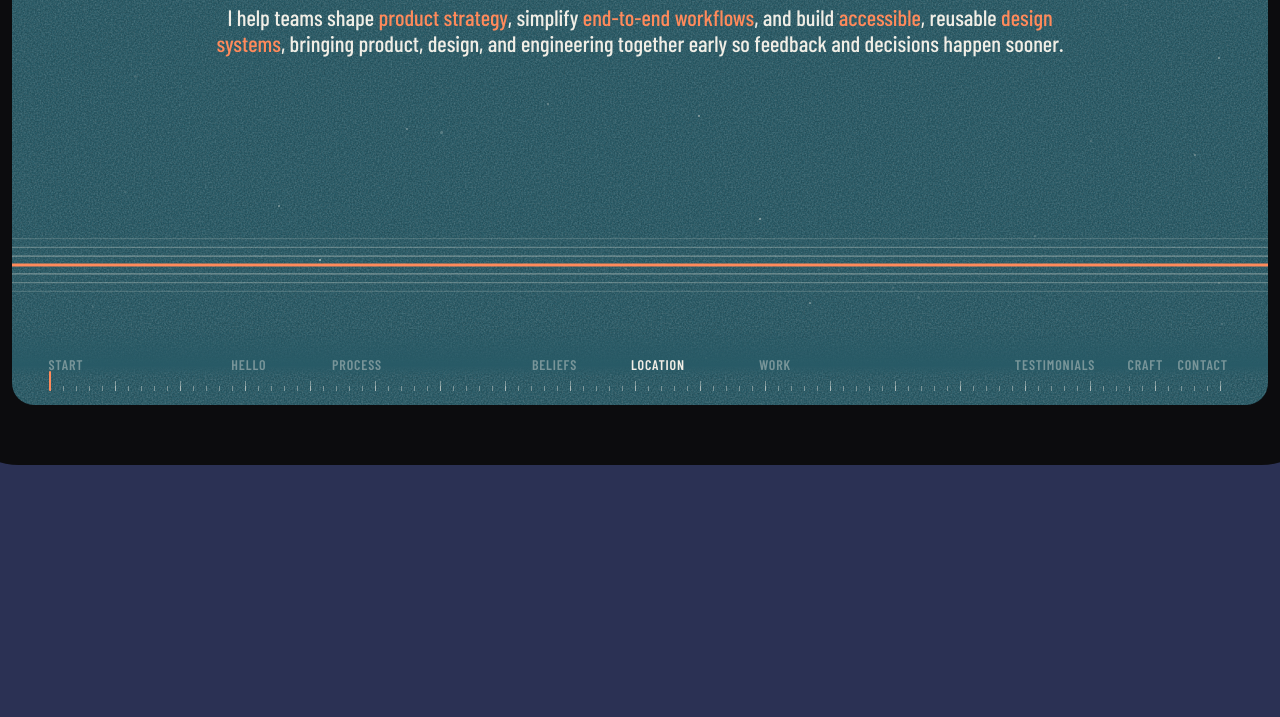
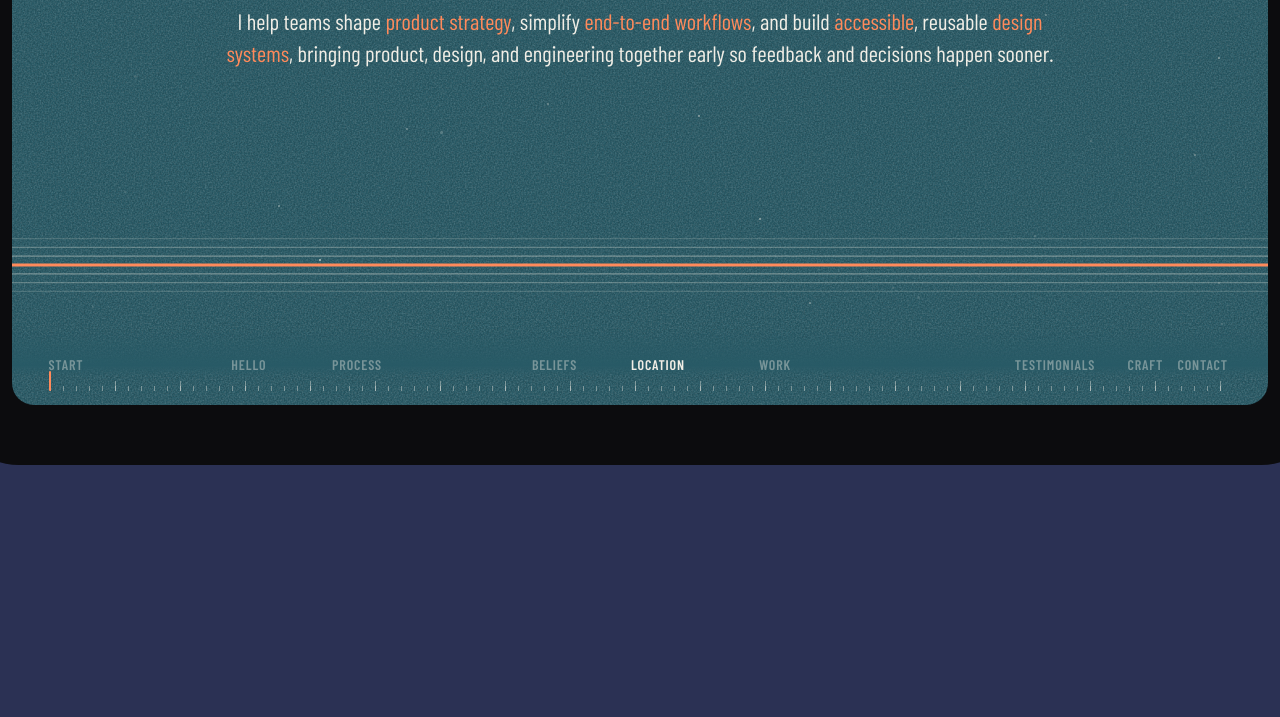
Before and after one commit to Sam2707/Sam2707.github.io, a plain HTML site: page index.html in a window 1280 px wide. Shown: the part 383-1100 px from the top of the page. Drawn offline with nearby package versions, Linux system fonts and the light colour scheme; animation ran at ten frames a second; a web font is replaced by a local one.

Commit message:
Match the hero intro's type to the beliefs paragraph
Regular weight and 1.45 line height, the same as the beliefs paragraph.

Co-Authored-By: Claude Opus 5.5 <noreply@anthropic.com>

```diff
--- a/index.html
+++ b/index.html
@@ -142,7 +142,7 @@
   .hero-sub { text-wrap: balance; }
   .nowrap { white-space: nowrap; }
   .hero-sub .hw { color: var(--coral); }
-  .hero-sub b { display: block; text-wrap: balance; font-family: var(--f-ui); font-weight: 500; font-size: clamp(20px, 1.75vw, 25px); line-height: 1.15; color: var(--cream); }
+  .hero-sub b { display: block; text-wrap: balance; font-family: var(--f-ui); font-weight: 400; font-size: clamp(20px, 1.75vw, 25px); line-height: 1.45; letter-spacing: normal; color: var(--cream); }
   .hero-cta { position: relative; z-index: 6; display: flex; flex-wrap: wrap; justify-content: center; align-items: center; gap: 12px 22px; margin-top: 22px; }
   .btn-work { display: inline-flex; align-items: center; gap: 8px; padding: 6px 0; color: var(--cream-2); font: 500 16px/1 var(--f-ui); letter-spacing: .08em; text-transform: uppercase; text-decoration: none; transition: color .3s; }
   .btn-work .t { text-decoration: underline; text-decoration-thickness: 1px; text-underline-offset: 6px; text-decoration-color: rgba(255,255,255,.35); transition: text-decoration-color .3s; }
```
